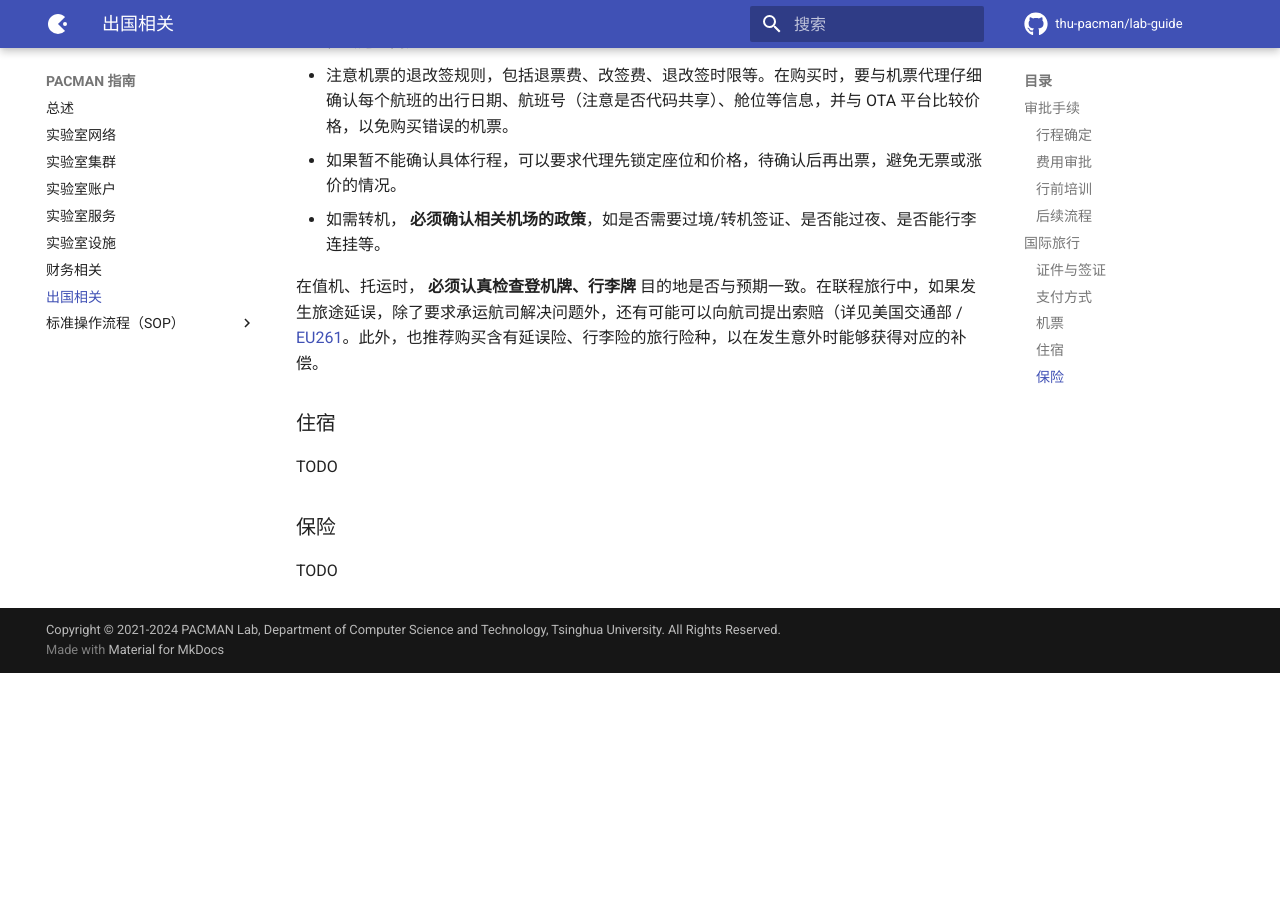
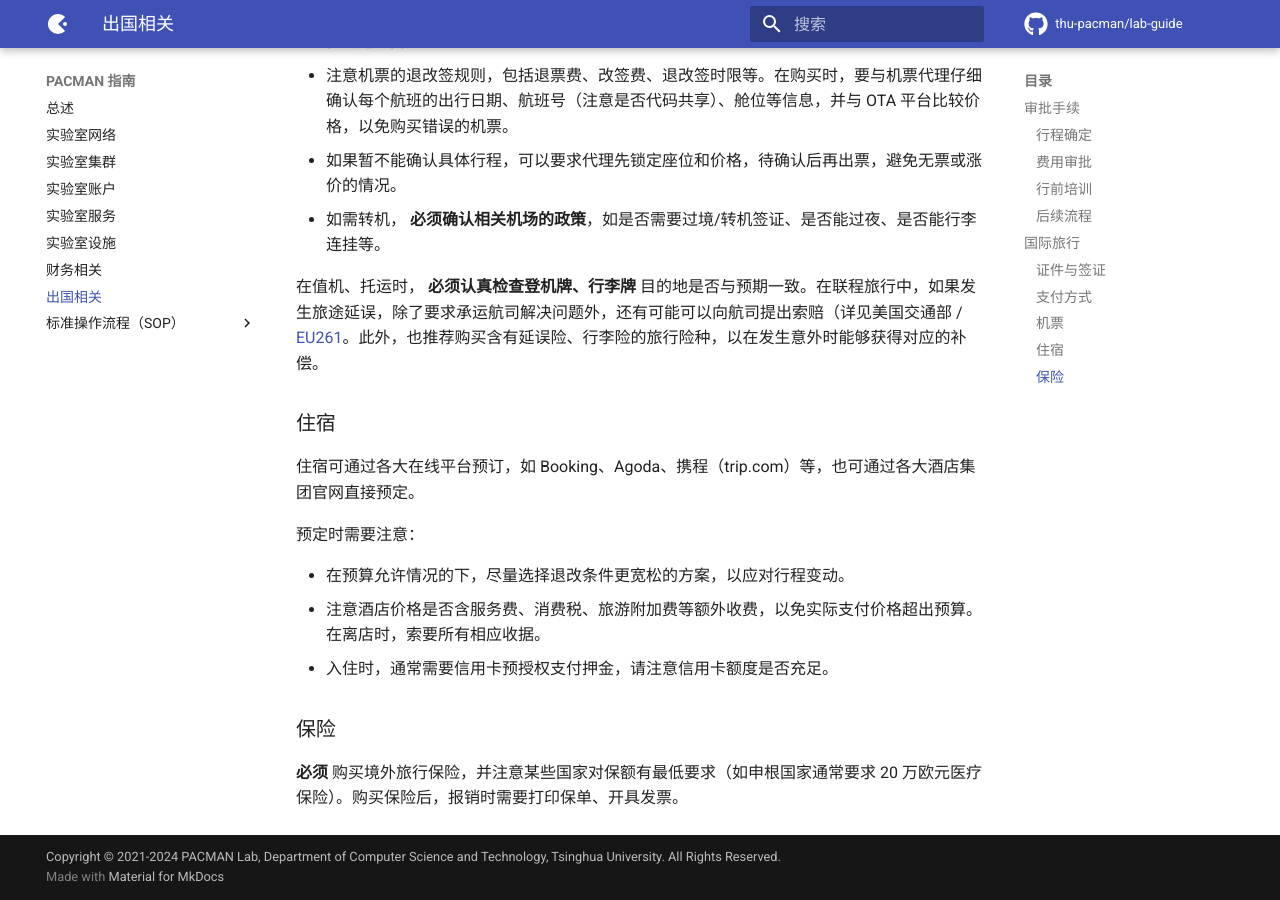
Before and after one commit to thu-pacman/lab-guide, an MkDocs documentation site: the page built from docs/abroad.md, in a window 1280 px wide and 900 px high, scrolled down 3256 px. Built offline with MkDocs 1.6.1 and Material for MkDocs 9.7.7, drawn with Linux system fonts in a browser that asks for light colours; comment, search, counter and statistics services are not loaded; before the commit the page ends 3929 px from its top, so only the background shows below that.

Commit message:
Add more notice to abroad.md
Signed-off-by: Shengqi Chen <harry-chen@outlook.com>

```diff
--- a/docs/abroad.md
+++ b/docs/abroad.md
@@ -98,8 +98,14 @@
 
 ### 住宿
 
-TODO
+住宿可通过各大在线平台预订，如 Booking、Agoda、携程（trip.com）等，也可通过各大酒店集团官网直接预定。
+
+预定时需要注意：
+
+* 在预算允许情况的下，尽量选择退改条件更宽松的方案，以应对行程变动。
+* 注意酒店价格是否含服务费、消费税、旅游附加费等额外收费，以免实际支付价格超出预算。在离店时，索要所有相应收据。
+* 入住时，通常需要信用卡预授权支付押金，请注意信用卡额度是否充足。
 
 ### 保险
 
-TODO
+**必须** 购买境外旅行保险，并注意某些国家对保额有最低要求（如申根国家通常要求 20 万欧元医疗保险）。购买保险后，报销时需要打印保单、开具发票。
```
